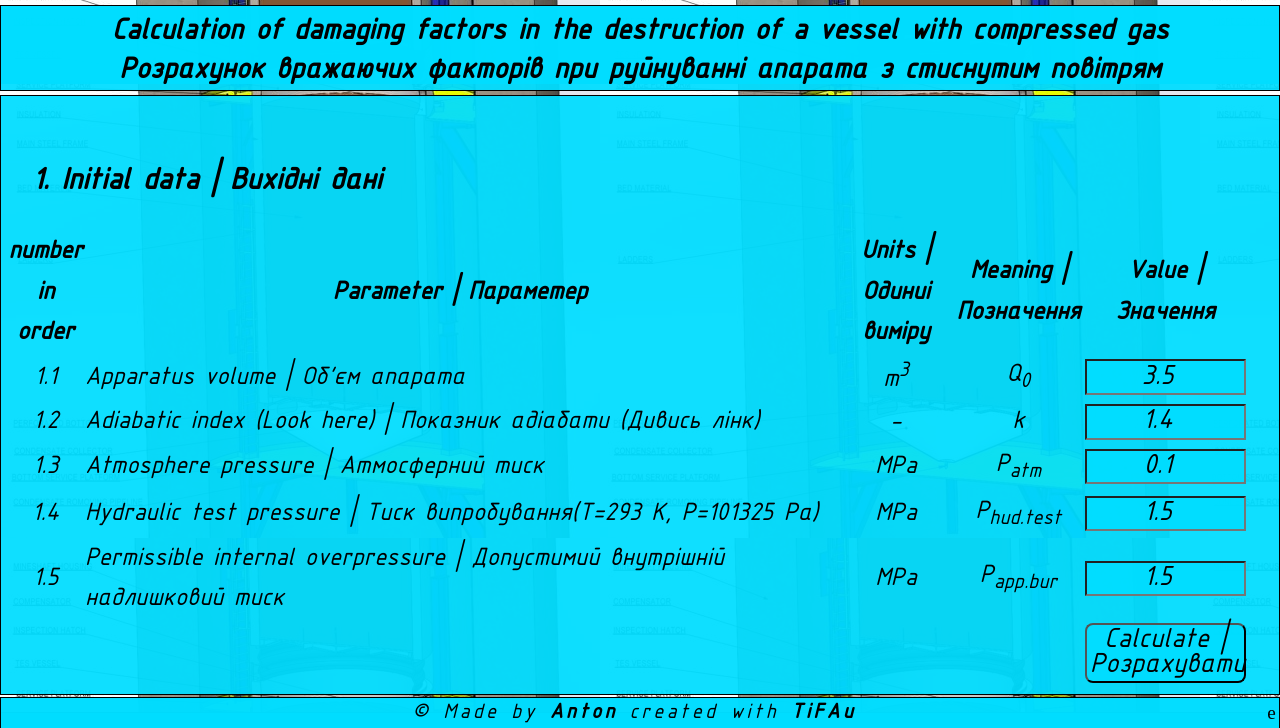
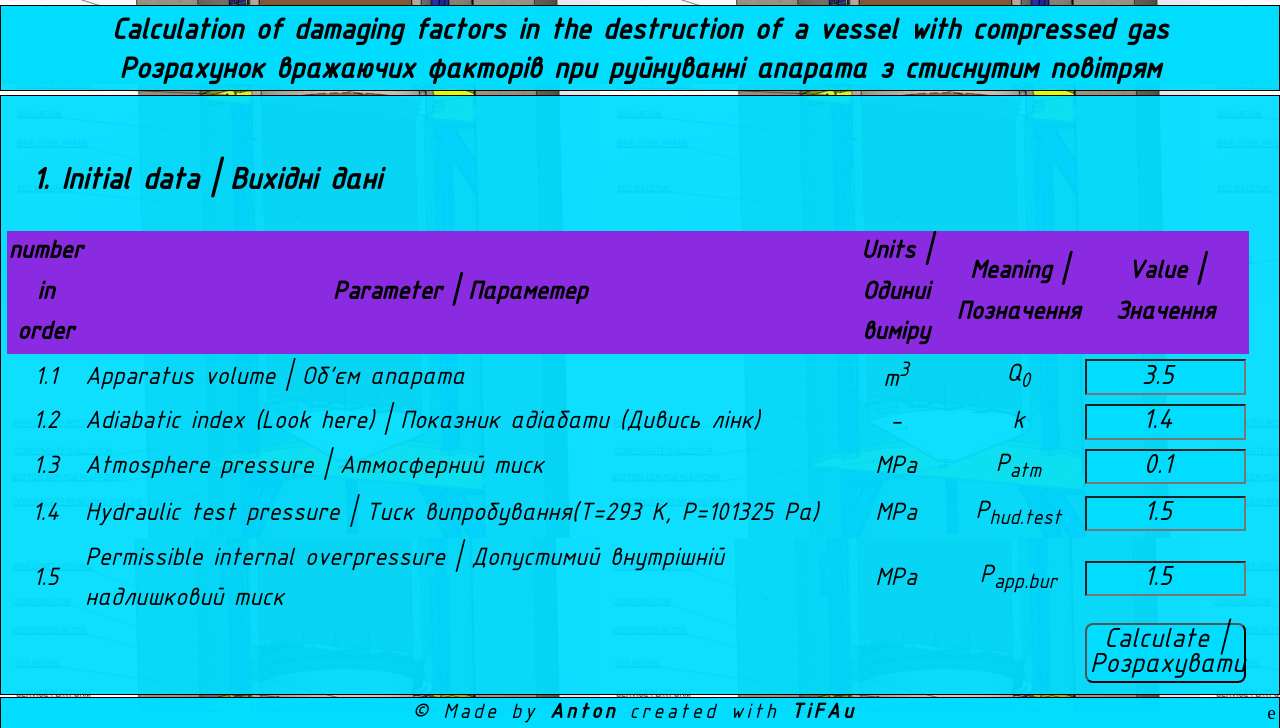
Before and after one commit to TiFAu/compressed-air, a plain HTML site: page index.html in a window 1280 px wide. In both pictures the pointer is over the element 628 px from the left and 363 px from the top of the page. Shown: the part 71-799 px from the top of the page. Drawn offline with Linux system fonts and the light colour scheme.

Commit message:
added tr:hover

```diff
--- a/css/index.css
+++ b/css/index.css
@@ -100,6 +100,10 @@ div#results {
 
 td.pr {
     text-align: left;
+}
+
+tr:hover {
+  background-color: blueviolet;
 }
 
 .flex {
```
Also changed, not shown: index.html (line endings or trailing spaces).
